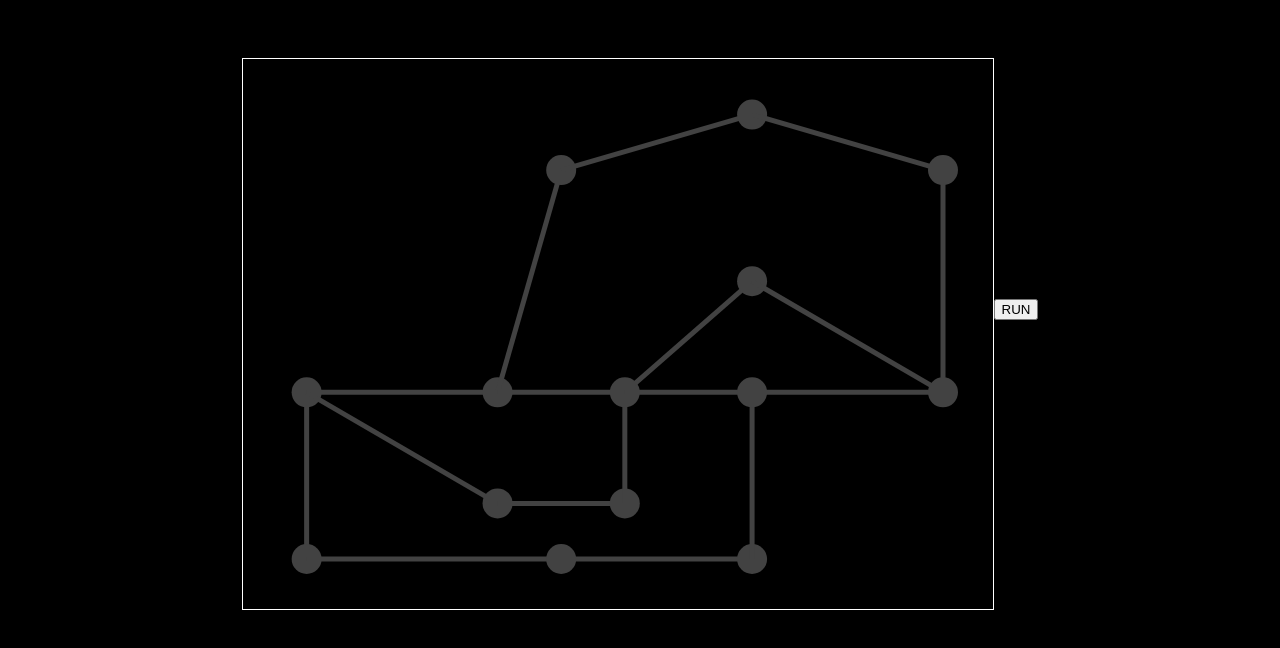
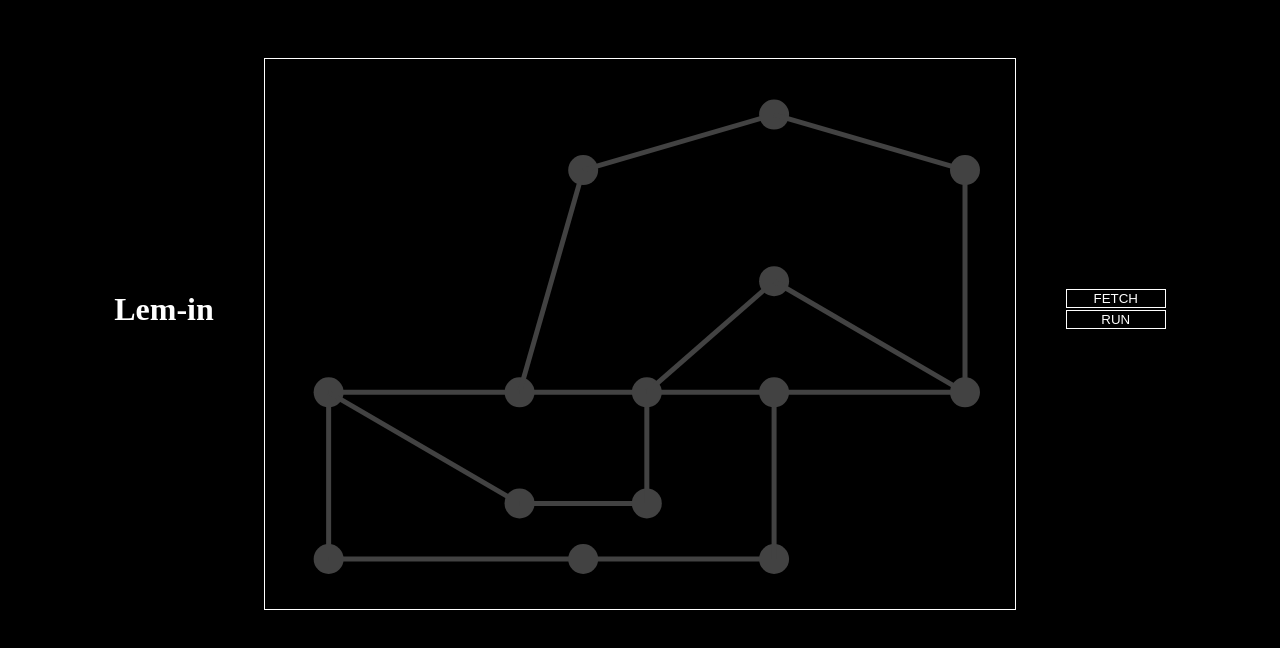
Before and after one commit to Sirdayne/lem-in, a plain HTML site: page index.html in a window 1280 px wide. Drawn offline with Linux system fonts and the light colour scheme.

Commit message:
improved

```diff
--- a/index.html
+++ b/index.html
@@ -6,9 +6,13 @@
     <title>lem-in</title>
 </head>
 <body>
+    <div class="stats">
+        <h1>Lem-in</h1>
+    </div>
     <svg id="container" height="550" width="750"></svg>
     <div class="controls">
-        <button onclick="START_LEMIN()">RUN</button>
+        <button class="btn" onclick="FETCH()">FETCH</button>
+        <button class="btn" onclick="START_LEMIN()">RUN</button>
     </div>
 </body>
 </html>
@@ -155,6 +159,34 @@
         },
     ]
 
+    let results = [
+        ['L1-3', 'L2-2'],
+        ['L1-4', 'L2-5', 'L3-3'],
+        ['L1-0', 'L2-6', 'L3-4'],
+        ['L2-0', 'L3-0']
+    ]
+
+    results = [
+        'L1-t L2-h L3-0',
+        'L1-E L2-A L3-o L4-t L5-h L6-0',
+        'L1-a L2-c L3-n L4-E L5-A L6-o L7-t L8-h L9-0',
+        'L1-m L2-k L3-e L4-a L5-c L6-n L7-E L8-A L9-o L10-t',
+        'L1-end L2-end L3-end L4-m L5-k L6-e L7-a L8-c L9-n L10-E',
+        'L4-end L5-end L6-end L7-m L8-k L9-e L10-a',
+        'L7-end L8-end L9-end L10-m',
+        'L10-end'
+    ]
+
+    function FETCH () {
+        fetch('https://jsonplaceholder.typicode.com/todos/1')
+            .then(response => response.json())
+            .then(json => console.log(json))
+
+        fetch('https://jsonplaceholder.typicode.com/todos/2')
+            .then(response => response.json())
+            .then(json => console.log(json))
+    }
+
     const SVGNS = "http://www.w3.org/2000/svg"
     let container = document.getElementById('container');
 
@@ -202,24 +234,6 @@
             addRoom(room.x, room.y, room.name, room.links)
         })
     }
-
-    let results = [
-        ['L1-3', 'L2-2'],
-        ['L1-4', 'L2-5', 'L3-3'],
-        ['L1-0', 'L2-6', 'L3-4'],
-        ['L2-0', 'L3-0']
-    ]
-
-    results = [
-        'L1-t L2-h L3-0',
-        'L1-E L2-A L3-o L4-t L5-h L6-0',
-        'L1-a L2-c L3-n L4-E L5-A L6-o L7-t L8-h L9-0',
-        'L1-m L2-k L3-e L4-a L5-c L6-n L7-E L8-A L9-o L10-t',
-        'L1-end L2-end L3-end L4-m L5-k L6-e L7-a L8-c L9-n L10-E',
-        'L4-end L5-end L6-end L7-m L8-k L9-e L10-a',
-        'L7-end L8-end L9-end L10-m',
-        'L10-end'
-    ]
 
     let start = rooms.find(room => room.status === 'start')
     let end = rooms.find(room => room.status === 'end')
@@ -279,19 +293,8 @@
         }
     }
 
-    // function moveLemin (nameLemin, startName, endName, time) {
-    //     let lemin = document.getElementById(nameLemin)
-    //     let endFound = rooms.find(room => room.name === endName)
-
-    //     let x = endFound.x;
-    //     let y = endFound.y;
-    //     setTimeout(() => {
-    //         lemin.setAttribute('cx', x * X_FACTOR)
-    //         lemin.setAttribute('cy', y * Y_FACTOR)
-    //     }, TIME_STEP * step)
-    // }
-
     let lemins = []
+    let step = 0
 
     function RESET_LEMIN() {
         lemins.forEach(lemin => {
@@ -304,8 +307,6 @@
 
     const newResults = []
     results.forEach(res => newResults.push(res.split(' ')))
-
-    let step = 0
 
     function START_LEMIN() {
         RESET_LEMIN()
@@ -334,46 +335,6 @@
 
 </script>
 
-<!-- <script>
-
-    let lemins = [
-        [1, 2, 4, 6, 9],
-        [3, 5, 8, null, null],
-        [7, 10, null, null, null]
-    ]
-
-    let rooms = [
-        [null, null, 7, 4, 1],
-        [null, 12, 8, 5, 2],
-        [13, 14, 9, 6, 3]
-    ]
-
-    let out = []
-    let paths = ''
-
-    const SIZE = lemins.length;
-    const LENGTH = lemins[0].length;
-
-    for (var step = 1; step <= LENGTH*2; step++) {
-        paths = ''
-        for(var leminStep = 0; leminStep < step; leminStep++) {
-            for (var i = 0; i < SIZE; i++) {
-                if (lemins[i][leminStep] && rooms[i][LENGTH - step + leminStep]) {
-                    let path = `L${lemins[i][leminStep]}-${rooms[i][LENGTH - step + leminStep]} `
-                    paths += path
-                }
-
-            }
-        }
-        paths = paths.slice(0, -1)
-        if (paths) {
-         out.push(paths)
-        }
-    }
-    console.log(out)
-
-</script> -->
-
 <style>
     body {
         background: #000;
@@ -385,4 +346,28 @@
         margin-top: 50px;
         border: 1px solid #fff;
     }
+    .stats {
+        color: #fff;
+        padding: 50px;
+        max-width: 300px;
+    }
+    .results {
+        word-break: break-all;
+    }
+    .controls {
+        padding: 50px;
+    }
+    .controls .btn {
+        display: block;
+        margin: 2px 0;
+        min-width: 100px;
+        cursor: pointer;
+        border: 1px solid #fff;
+        background: rgba(0,0,0,0);
+        color: #fff;
+    }
+    .controls .btn:hover {
+        background: #fff;
+        color: #000;
+    }
 </style>
```
